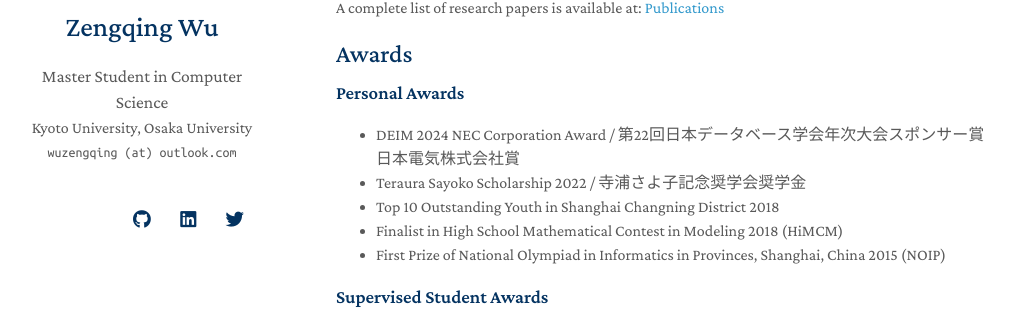
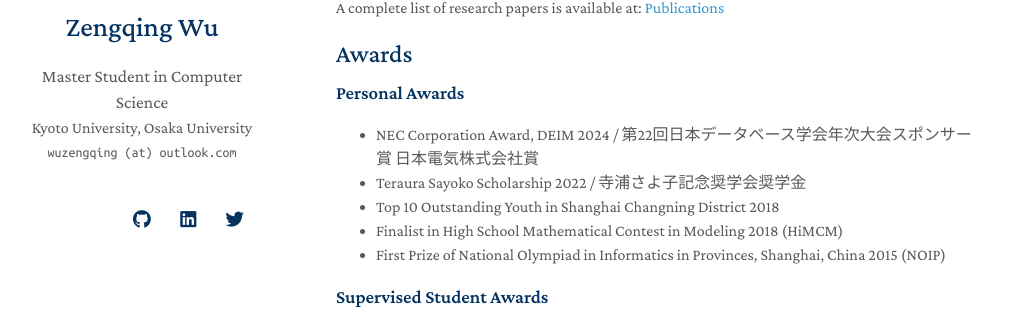
Before and after one commit to wuzengqing001225/wuzengqing001225.github.io, a Jekyll site: the page built from index.md, in a window 1280 px wide and 900 px high, scrolled down 1171 px. Shown: the part 218-534 px from the top of the window, without its empty margins (134-1148 px from the left). Built offline with Jekyll 4.4.1, drawn with Linux system fonts in a browser that asks for light colours; nearby versions of some CDN libraries; a style sheet for code colours, icons or effects is not loaded; our own code applies the rules of GitHub Pages for plain Markdown files.

```diff
--- a/_includes/awards.md
+++ b/_includes/awards.md
@@ -1,6 +1,6 @@
 ## Awards
 ### Personal Awards
-- DEIM 2024 NEC Corporation Award / 第22回日本データベース学会年次大会スポンサー賞 日本電気株式会社賞
+- NEC Corporation Award, DEIM 2024 / 第22回日本データベース学会年次大会スポンサー賞 日本電気株式会社賞
 - Teraura Sayoko Scholarship 2022 / 寺浦さよ子記念奨学会奨学金
 - Top 10 Outstanding Youth in Shanghai Changning District 2018
 - Finalist in High School Mathematical Contest in Modeling 2018 (HiMCM)
```
